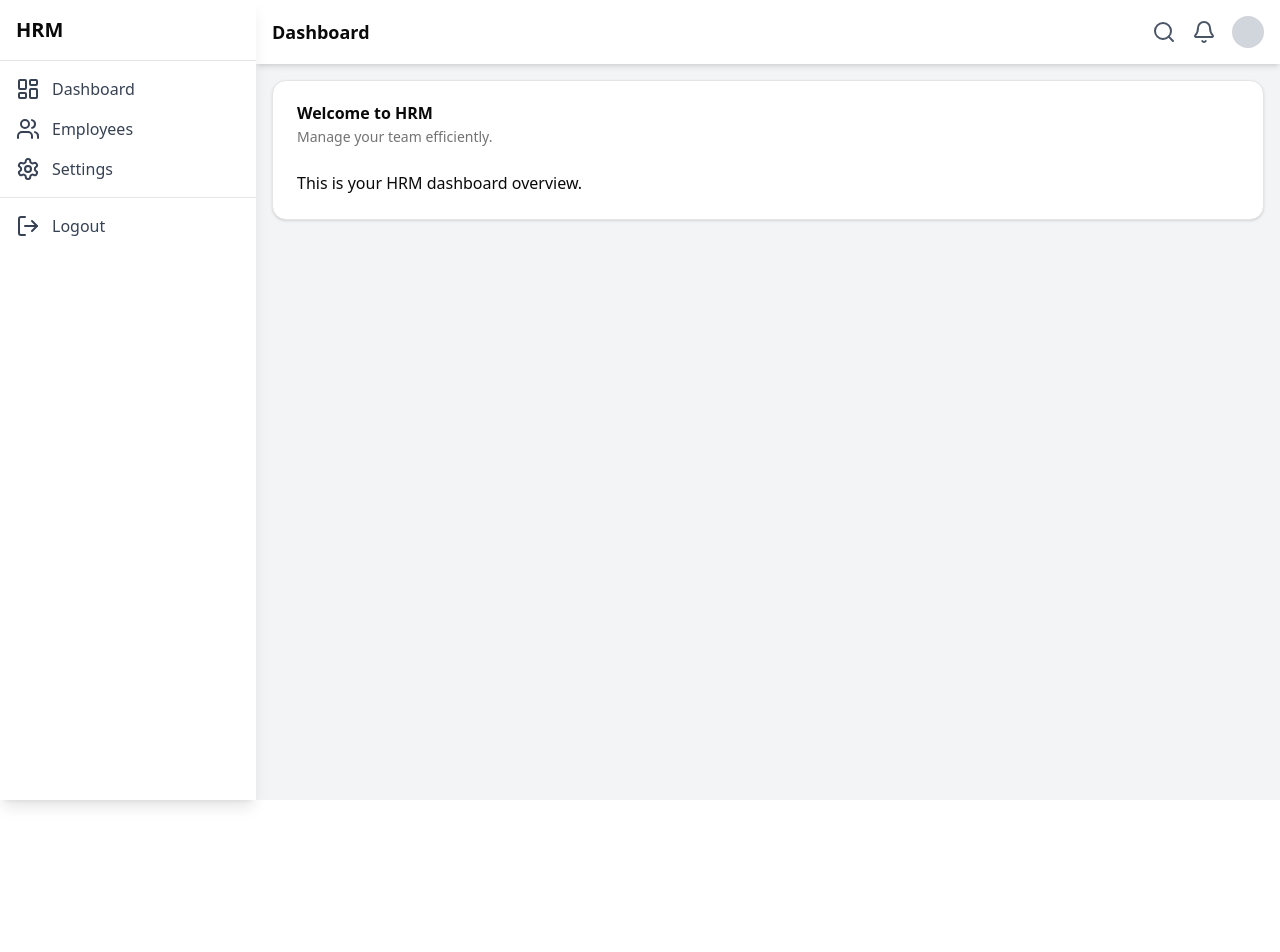
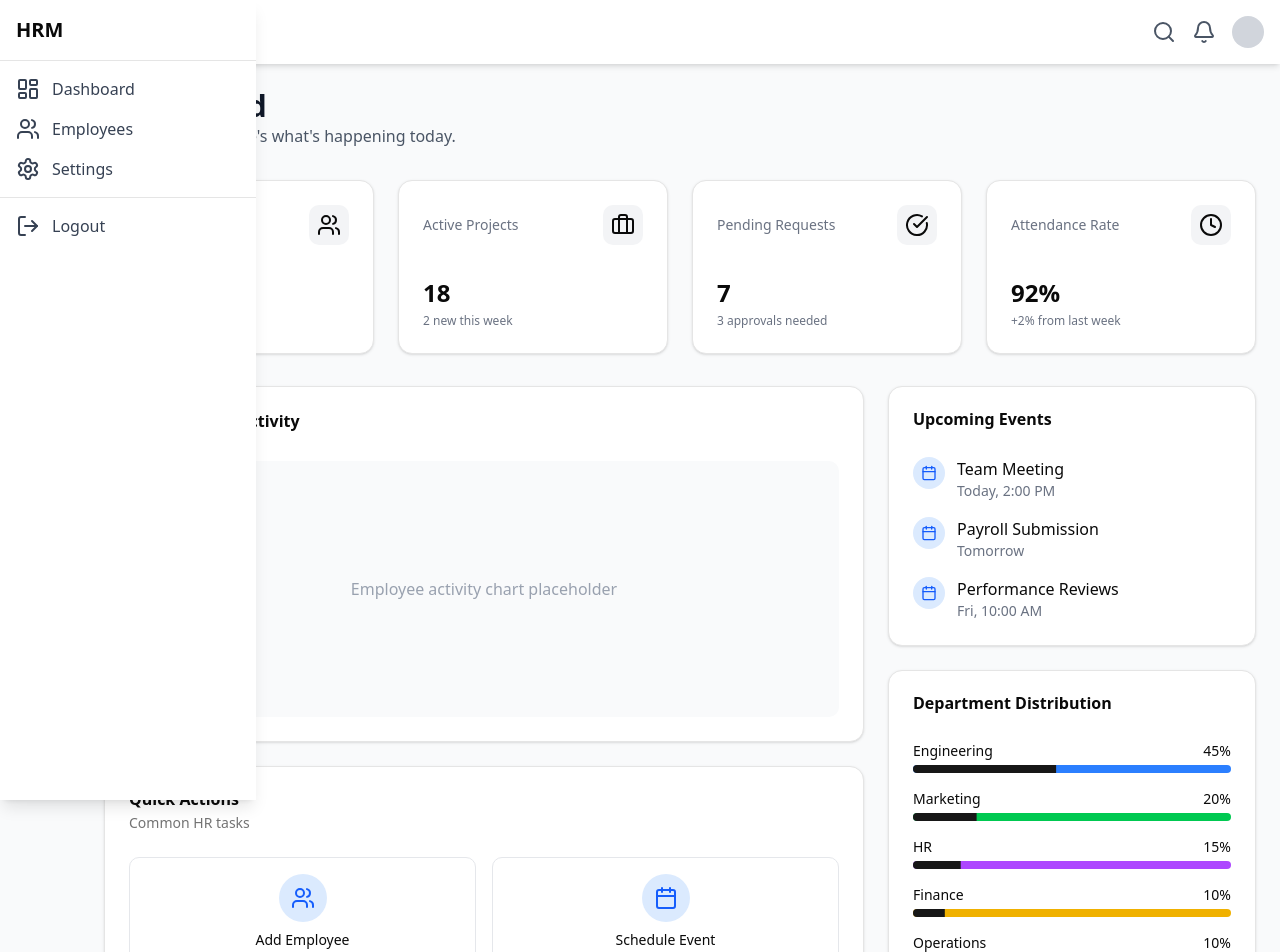
Before and after one commit to iamRazzakk/HRM-Frontend, a React (Vite) app: page / in a window 1280 px wide. Shown: the top 952 px of the page. Before the commit the page ends 800 px from the top, so only its background shows below. Built offline with nearby package versions, Linux system fonts and the light colour scheme.

Commit message:
work on dashboard

```diff
--- a/package.json
+++ b/package.json
@@ -12,6 +12,7 @@
   "dependencies": {
     "@radix-ui/react-avatar": "^1.1.3",
     "@radix-ui/react-dropdown-menu": "^2.1.6",
+    "@radix-ui/react-progress": "^1.1.2",
     "@radix-ui/react-scroll-area": "^1.2.3",
     "@radix-ui/react-slot": "^1.1.2",
     "@radix-ui/react-tabs": "^1.1.3",
--- a/src/App.tsx
+++ b/src/App.tsx
@@ -1,4 +1,4 @@
-import { Home } from "./components/Home/Home"
+import Home from "./components/Home/Home"
 
 function App() {
 
--- a/src/components/Home/Home.tsx
+++ b/src/components/Home/Home.tsx
@@ -1,31 +1,159 @@
+import { Card, CardContent, CardHeader, CardTitle, CardDescription } from "../ui/card";
+import { Topbar } from "../Topbar/Topbar";
+import { Sidebar } from "../shared/Sidebar";
+import { useState } from "react";
+import {
+  Users,
+  Calendar,
+  Briefcase,
+  DollarSign,
+  PieChart,
+  Clock,
+  CheckCircle,
+  Activity
+} from "lucide-react";
+import { StatCard } from "../../components/dashboard/StatCard";
+import { ActionButton } from "../../components/dashboard/ActionButton";
+import { DepartmentProgress } from "../../components/dashboard/DepartmentProgress";
 
-import { Card, CardContent, CardDescription, CardHeader, CardTitle } from '../ui/card'
-import { Topbar } from '../Topbar/Topbar'
-import { Sidebar } from '../shared/Sidebar'
-import { useState } from 'react';
+export default function Home() {
+  const [isSidebarOpen, setIsSidebarOpen] = useState(false);
 
-export const Home = () => {
-    const [isSidebarOpen, setIsSidebarOpen] = useState(false);
+  // Mock data
+  const employeeCount = 142;
+  const activeProjects = 18;
+  const pendingRequests = 7;
+  const attendanceRate = 92;
+
+  const upcomingEvents = [
+    { id: 1, title: 'Team Meeting', date: 'Today, 2:00 PM' },
+    { id: 2, title: 'Payroll Submission', date: 'Tomorrow' },
+    { id: 3, title: 'Performance Reviews', date: 'Fri, 10:00 AM' },
+  ];
+
   return (
-    <div className="bg-gray-100 min-h-screen">
+    <div className="flex min-h-screen bg-gray-50">
       {/* Sidebar */}
       <Sidebar isOpen={isSidebarOpen} setIsOpen={setIsSidebarOpen} />
 
-      {/* Main content */}
-      <div className="lg:ml-64 transition-all">
+      {/* Main Content Area */}
+      <div className={`flex-1 ${isSidebarOpen ? 'lg:ml-64' : 'lg:ml-20'} transition-all duration-300`}>
         <Topbar toggleSidebar={() => setIsSidebarOpen(!isSidebarOpen)} />
-        <main className="p-4">
+
+        <main className="p-6">
+          {/* Welcome Header */}
+          <div className="mb-8">
+            <h1 className="text-3xl font-bold text-gray-900">Dashboard</h1>
+            <p className="text-gray-600">Welcome back! Here's what's happening today.</p>
+          </div>
+
+          {/* Stats Cards Grid */}
+          <div className="grid gap-6 mb-8 md:grid-cols-2 lg:grid-cols-4">
+            <StatCard
+              icon={<Users className="h-6 w-6" />}
+              title="Total Employees"
+              value={employeeCount}
+              trend="+5% from last month"
+            />
+            <StatCard
+              icon={<Briefcase className="h-6 w-6" />}
+              title="Active Projects"
+              value={activeProjects}
+              trend="2 new this week"
+            />
+            <StatCard
+              icon={<CheckCircle className="h-6 w-6" />}
+              title="Pending Requests"
+              value={pendingRequests}
+              trend="3 approvals needed"
+            />
+            <StatCard
+              icon={<Clock className="h-6 w-6" />}
+              title="Attendance Rate"
+              value={`${attendanceRate}%`}
+              trend="+2% from last week"
+            />
+          </div>
+
+          {/* Main Content Grid */}
+          <div className="grid gap-6 lg:grid-cols-3">
+            {/* Left Column */}
+            <div className="lg:col-span-2 space-y-6">
+              {/* Employee Overview */}
               <Card>
                 <CardHeader>
-              <CardTitle>Welcome to HRM</CardTitle>
-              <CardDescription>Manage your team efficiently.</CardDescription>
+                  <CardTitle className="flex items-center gap-2">
+                    <Activity className="h-5 w-5 text-blue-500" />
+                    Employee Activity
+                  </CardTitle>
                 </CardHeader>
                 <CardContent>
-              <p>This is your HRM dashboard overview.</p>
+                  <div className="h-64 bg-gray-50 rounded-lg flex items-center justify-center">
+                    <p className="text-gray-400">Employee activity chart placeholder</p>
+                  </div>
                 </CardContent>
               </Card>
+
+              {/* Quick Actions */}
+              <Card>
+                <CardHeader>
+                  <CardTitle>Quick Actions</CardTitle>
+                  <CardDescription>Common HR tasks</CardDescription>
+                </CardHeader>
+                <CardContent>
+                  <div className="grid grid-cols-2 gap-4">
+                    <ActionButton icon={<Users />} label="Add Employee" />
+                    <ActionButton icon={<Calendar />} label="Schedule Event" />
+                    <ActionButton icon={<DollarSign />} label="Process Payroll" />
+                    <ActionButton icon={<PieChart />} label="View Reports" />
+                  </div>
+                </CardContent>
+              </Card>
+            </div>
+
+            {/* Right Column */}
+            <div className="space-y-6">
+              {/* Upcoming Events */}
+              <Card>
+                <CardHeader>
+                  <CardTitle>Upcoming Events</CardTitle>
+                </CardHeader>
+                <CardContent>
+                  <div className="space-y-4">
+                    {upcomingEvents.map(event => (
+                      <div key={event.id} className="flex items-start gap-3">
+                        <div className="bg-blue-100 p-2 rounded-full">
+                          <Calendar className="h-4 w-4 text-blue-600" />
+                        </div>
+                        <div>
+                          <p className="font-medium">{event.title}</p>
+                          <p className="text-sm text-gray-500">{event.date}</p>
+                        </div>
+                      </div>
+                    ))}
+                  </div>
+                </CardContent>
+              </Card>
+
+              {/* Department Distribution */}
+              <Card>
+                <CardHeader>
+                  <CardTitle>Department Distribution</CardTitle>
+                </CardHeader>
+                <CardContent>
+                  <div className="space-y-4">
+                    <DepartmentProgress name="Engineering" value={45} color="bg-blue-500" />
+                    <DepartmentProgress name="Marketing" value={20} color="bg-green-500" />
+                    <DepartmentProgress name="HR" value={15} color="bg-purple-500" />
+                    <DepartmentProgress name="Finance" value={10} color="bg-yellow-500" />
+                    <DepartmentProgress name="Operations" value={10} color="bg-red-500" />
+                  </div>
+                </CardContent>
+              </Card>
+            </div>
+          </div>
         </main>
       </div>
     </div>
-  )
+  );
 }
--- /dev/null
+++ b/src/components/dashboard/ActionButton.tsx
@@ -0,0 +1,19 @@
+import { ReactNode } from "react";
+
+type ActionButtonProps = {
+  icon: ReactNode;
+  label: string;
+  onClick?: () => void;
+};
+
+export const ActionButton = ({ icon, label, onClick }: ActionButtonProps) => (
+  <button
+    onClick={onClick}
+    className="flex flex-col items-center justify-center p-4 rounded-lg border border-gray-200 hover:bg-gray-50 transition-colors"
+  >
+    <div className="p-3 mb-2 rounded-full bg-blue-100 text-blue-600">
+      {icon}
+    </div>
+    <span className="text-sm font-medium">{label}</span>
+  </button>
+);
--- /dev/null
+++ b/src/components/dashboard/DepartmentProgress.tsx
@@ -0,0 +1,17 @@
+import { Progress } from "../ui/progress";
+
+type DepartmentProgressProps = {
+  name: string;
+  value: number;
+  color: string;
+};
+
+export const DepartmentProgress = ({ name, value, color }: DepartmentProgressProps) => (
+  <div>
+    <div className="flex justify-between text-sm mb-1">
+      <span>{name}</span>
+      <span>{value}%</span>
+    </div>
+    <Progress value={value} className={`h-2 ${color}`} />
+  </div>
+);
--- /dev/null
+++ b/src/components/dashboard/StatCard.tsx
@@ -0,0 +1,22 @@
+import { Card, CardContent, CardHeader, CardTitle } from "../ui/card";
+import { ReactNode } from "react";
+
+type StatCardProps = {
+  icon: ReactNode;
+  title: string;
+  value: string | number;
+  trend: string;
+};
+
+export const StatCard = ({ icon, title, value, trend }: StatCardProps) => (
+  <Card className="hover:shadow-md transition-shadow">
+    <CardHeader className="flex flex-row items-center justify-between pb-2">
+      <CardTitle className="text-sm font-medium text-gray-500">{title}</CardTitle>
+      <div className="p-2 rounded-lg bg-gray-100">{icon}</div>
+    </CardHeader>
+    <CardContent>
+      <div className="text-2xl font-bold">{value}</div>
+      <p className="text-xs text-gray-500 mt-1">{trend}</p>
+    </CardContent>
+  </Card>
+);
--- /dev/null
+++ b/src/components/ui/progress.tsx
@@ -0,0 +1,29 @@
+import * as React from "react"
+import * as ProgressPrimitive from "@radix-ui/react-progress"
+
+import { cn } from "@/lib/utils"
+
+function Progress({
+  className,
+  value,
+  ...props
+}: React.ComponentProps<typeof ProgressPrimitive.Root>) {
+  return (
+    <ProgressPrimitive.Root
+      data-slot="progress"
+      className={cn(
+        "bg-primary/20 relative h-2 w-full overflow-hidden rounded-full",
+        className
+      )}
+      {...props}
+    >
+      <ProgressPrimitive.Indicator
+        data-slot="progress-indicator"
+        className="bg-primary h-full w-full flex-1 transition-all"
+        style={{ transform: `translateX(-${100 - (value || 0)}%)` }}
+      />
+    </ProgressPrimitive.Root>
+  )
+}
+
+export { Progress }
```
Also changed, not shown: 1 other file (tests, documents, lock files or other folders). Lines whose indentation alone changed are shown as unchanged.
